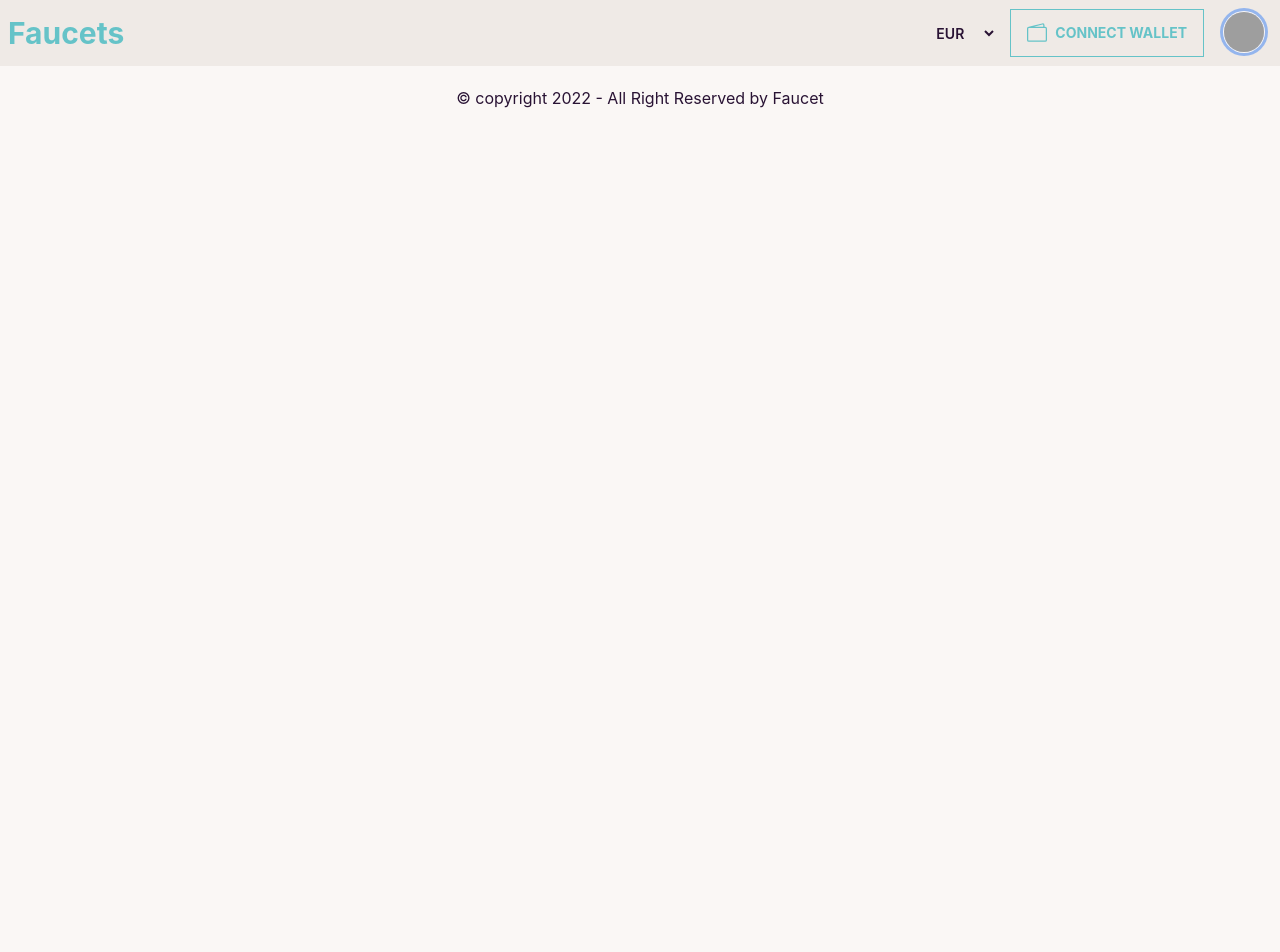
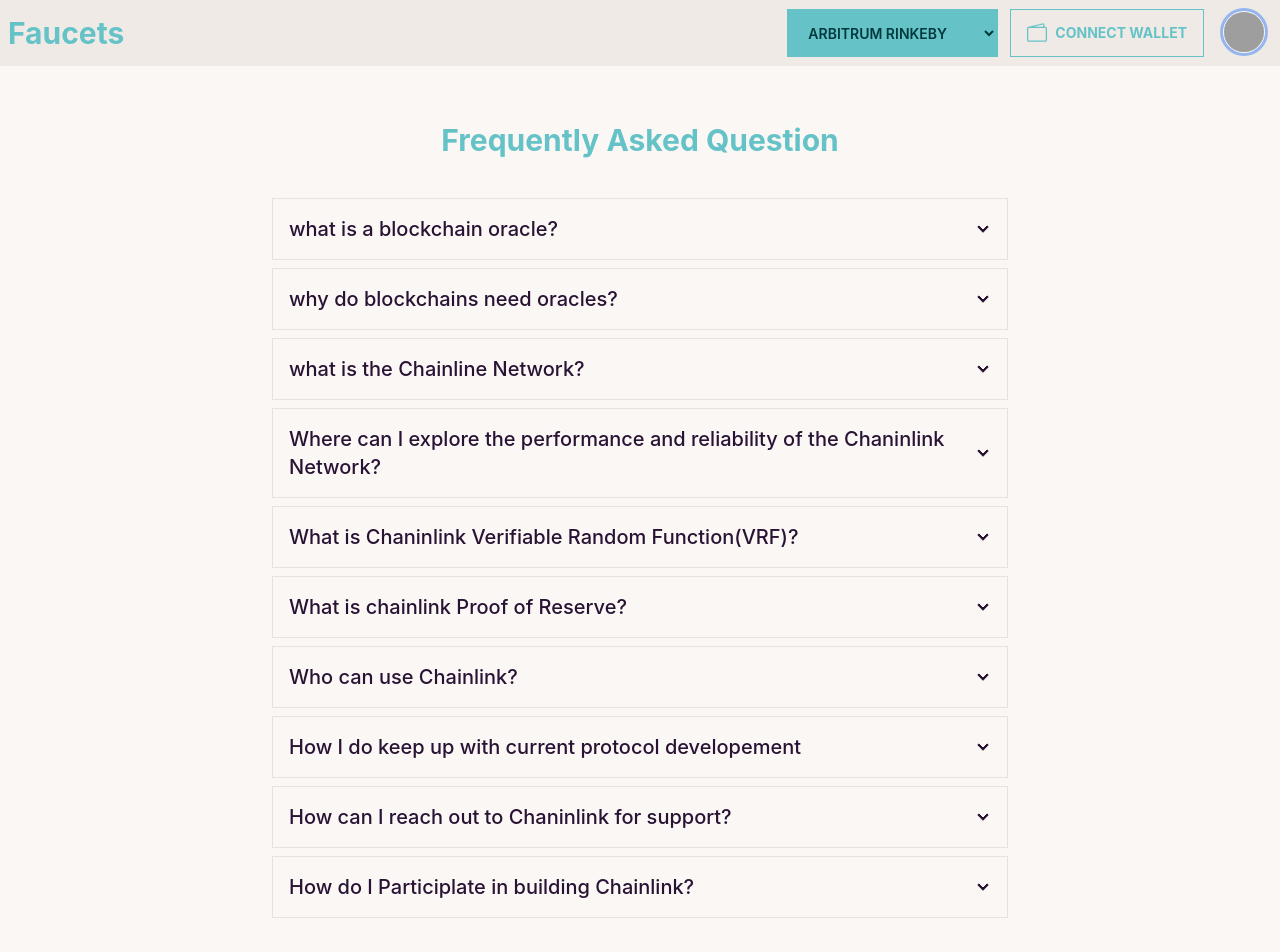
Before and after one commit to YeBenLing-ZAMAN/3W-client-site, a React (Create React App) app: page /faq in a window 1280 px wide. Shown: the top 952 px of the page. Before the commit the page ends 800 px from the top, so only its background shows below. Built offline with nearby package versions, Linux system fonts and the light colour scheme; grey boxes are pictures that could not be loaded.

Commit message:
FAQ section added.

```diff
--- /dev/null
+++ b/public/coins.json
@@ -0,0 +1,42 @@
+[
+    {
+        "id": "ajdj",
+        "name": "Arbitrum Rinkeby",
+        "image": "https://assets.coingecko.com/coins/images/1/large/bitcoin.png?1547033579"
+    },
+    {
+        "id": "dfdf",
+        "name": "Avalanche Fuji",
+        "image":  "https://assets.coingecko.com/coins/images/12559/large/coin-round-red.png?1604021818"
+    },
+    {
+        "id": "eaef",
+        "name": "BNB Chain Testnet",
+        "image": "https://assets.coingecko.com/coins/images/825/large/bnb-icon2_2x.png?1644979850"
+    },
+    {
+        "id": "aopo",
+        "name": "Ethereum Rinkeby",
+        "image": "https://assets.coingecko.com/coins/images/279/large/ethereum.png?1595348880"
+    },
+    {
+        "id": "dksa",
+        "name": "Fantom Testnet",
+        "image": "https://assets.coingecko.com/coins/images/975/large/cardano.png?1547034860"
+    },
+    {
+        "id": "dagd",
+        "name": "Harmony Testnet",
+        "image":  "https://assets.coingecko.com/coins/images/4128/large/solana.png?1640133422"
+    },
+    {
+        "id": "wgva",
+        "name": "POA Network Sokol",
+        "image": "https://assets.coingecko.com/coins/images/12171/large/polkadot.png?1639712644"
+    },
+    {
+        "id": "eadw",
+        "name": "Polgon Mumbai",
+        "image": "https://assets.coingecko.com/coins/images/12171/large/polkadot.png?1639712644"
+    }
+]
--- /dev/null
+++ b/public/faq.json
@@ -0,0 +1,42 @@
+[
+    {
+        "title":"what is a blockchain oracle?",
+        "content":"A blockchain oracle is any system that services a smart contract by providing it with data from an off-chain source or connecting it with an off-chain system. Oracles enable connectivity between blockchains and real-world data by interfacing with external APIs and data feeds, allowing them to pull data for or push data from a smart contract."
+    },
+    {
+        "title":"why do blockchains need oracles?",
+        "content":"Oracles enable smart contracts to interact with off-chain resources. Without oracles, smart contracts can only access data within a blockchain, severely limiting their potential applications. The majority of industry-changing real-world use cases for smart contracts require off-chain data and computation for proper execution and often an integration with existing payment rails to settle a contract. For example, a smart contract may require high-quality weather data from a reputable source like AccuWeather to trigger a transaction. It may also require the ability to pay out escrowed fiat currency through existing financial infrastructure, such as a bank checking account."
+    },
+    {
+        "title":"what is the Chainline Network?",
+        "content":"The Chainlink Network refers to all of the decentralized oracle networks actively operating using the Chainlink protocol, including individual oracles, data providers running their own node, and node operators. By enabling smart contracts to quickly and securely connect to off-chain data sources using decentralized oracle networks, the Chainlink Network helps developers build more robust and diverse blockchain applications using real-world inputs and outputs. Additionally, as middleware between low-level blockchain protocols and external, off-chain data sources, the Chainlink Network serves as an abstraction layer for data providers to easily sell their existing APIs to any blockchain network."
+    },
+    {
+        "title":"Where can I explore the performance and reliability of the Chaninlink Network?",
+        "content":"The Chainlink Price Feeds page provides real-time visualizations of each decentralized price feed that provides on-chain exchange rates for cryptocurrencies, stablecoins, commodities, and indices. Users can explore each individual price feed, which offers transparency around which nodes power each feed, each node’s latest response, how often feed updates occur, the gas price paid by each node, the users sponsoring each feed, and hyperlinks to on-chain transactions.requests, average response times, and more."
+    },
+    {
+        "title":"What is Chaninlink Verifiable Random Function(VRF)?",
+        "content":"Chainlink VRF brings secure random number generation to the blockchain. Chainlink VRF solves the difficult problem of providing an on-chain source of randomness that is publicly verifiable to be authentic and tamper-proof. Many smart contracts are augmenting the value they can create by utilizing Chainlink VRF, specifically applications such as gaming dApps that must prove to their users that their source of randomness is provably fair and resistant to manipulation from any external entity. Chainlink VRF enables and accelerates the development of smart contracts focused on blockchain gaming, security, layer-two protocols, and various other use cases"
+    },
+    {
+        "title":"What is chainlink Proof of Reserve?",
+        "content":"Chainlink Proof of Reserve provides smart contracts with the data required to calculate the true collateralization of any on-chain asset backed by off-chain reserves such as stablecoins and cross-chain assets. Operated by a decentralized network of oracles, Chainlink Proof of Reserve enables the autonomous auditing of collateral used within DeFi in real-time, ensuring users’ funds are protected from unforeseen fractional reserve practices and other fraudulent activity from off-chain custodians. This provides both the growing DeFi ecosystem and the traditional financial system a way to increase the transparency of operations with definitive on-chain proof of any asset’s true collateralization."
+    },
+    {
+        "title":"Who can use Chainlink?",
+        "content":"Any individual or group that needs real-world data to power and secure the execution of their smart contracts can benefit from Chainlink’s robust and customizable framework for creating decentralized oracle networks. Today, hundreds of teams working on dApps, blockchains, industry consortiums, enterprise projects, and more rely on Chainlink to provide tamper-proof inputs and outputs for their smart contracts. Chainlink has become the de facto oracle solution for the DeFi space, supporting top projects like Aave, Synthetix, and Compound, and securing billions in value across the sector.If you’d like more information on how Chainlink could provide solutions for your project, join us in the Official Discord Channel and reach out through the integrations submission form."
+    },
+    {
+        "title":"How I do keep up with current protocol developement",
+        "content":"The Chainlink development team is continuously building the network and protocol. To keep up to date with current progress you can follow the Chainlink Github. You can find a full list of open roles on the Chainlink Labs careers page."
+    },
+    {
+        "title":"How can I reach out to Chaninlink for support?",
+        "content":"For inquiries related to security and support, please reach out to the admins of official Chainlink channels or email support@chain.link‍. You can also find more technical information in the documentation. Always practice a security mindset and ensure that users you are interacting with on community channels have verifiable trusted identities. You can confirm the accounts of official Chainlink community admin by clicking their names in the chat or viewing their handles under the official channel info."
+    },
+    {
+        "title":"How do I Participlate in building Chainlink?",
+        "content":"There are numerous projects working on the development of the Chainlink ecosystem, including Chainlink Labs. You can find a full list of open roles on the Chainlink Labs careers page."
+    }
+]
--- a/public/index.html
+++ b/public/index.html
@@ -24,7 +24,7 @@
       work correctly both with client-side routing and a non-root public URL.
       Learn how to configure a non-root public URL by running `npm run build`.
     -->
-    <title>React App</title>
+    <title>Faucets</title>
   </head>
   <body>
     <noscript>You need to enable JavaScript to run this app.</noscript>
--- a/src/App.js
+++ b/src/App.js
@@ -5,16 +5,20 @@
 import Navbar from './Component/Header.js/Navbar';
 import Home from './Component/Home/Home';
 import Footer from './Component/Footer/Footer';
+import { useState } from 'react';
+import FAQ from './Component/FAQ';
 
 
 function App() {
+  const [walletType, setWalletType] = useState([]);
   return (
     <>
-    <Navbar></Navbar>
+    <Navbar setWalletType={setWalletType}></Navbar>
       <Routes>
-        <Route path='/' element={<Home/>}></Route>
+        <Route path='/' element={<Home walletType={walletType}/>}></Route>
         <Route path="/login" element={<Login />} />
         <Route path="/signup" element={<SignUp />} />
+        <Route path="/faq" element={<FAQ />} />
       </Routes>
       <Footer></Footer>
     </>
--- a/src/Component/Authencation/Login.js
+++ b/src/Component/Authencation/Login.js
@@ -74,7 +74,7 @@
                                     <input
                                         type="email"
                                         placeholder="Enter Your Email"
-                                        className="input input-bordered w-full max-w-xs"
+                                        className="input input-bordered w-full max-w-xs rounded-none"
                                         {...register("email", {
                                             required: {
                                                 value: true,
@@ -108,7 +108,7 @@
                                     <input
                                         type="password"
                                         placeholder="Enter Your Password"
-                                        className="input input-bordered w-full max-w-xs"
+                                        className="input input-bordered w-full max-w-xs rounded-none"
                                         autoComplete='off'
                                         {...register("password", {
                                             required: {
@@ -137,7 +137,7 @@
 
                                 <p className='text-red-500 my-2'>{loginError}</p>
 
-                                <input className='btn w-full max-w-xs text-white' type="submit" value="Login" />
+                                <input className='btn w-full max-w-xs text-white rounded-none' type="submit" value="Login" />
                             </form>
                             <p><small>New to here? <Link to='/signup' className='text-red-500'>Create New Account</Link></small></p>
                         </div>
--- /dev/null
+++ b/src/Component/FAQ.js
@@ -0,0 +1,36 @@
+import React, { useEffect } from 'react';
+import { useState } from 'react';
+
+const FAQ = () => {
+    const [allFAQ, setAllFAQ] = useState([]);
+    useEffect(() => {
+        fetch('FAQ.json')
+            .then(res => res.json())
+            .then(data => {
+                setAllFAQ(data);
+            })
+    }, [])
+
+    return (
+        <div className='max-w-7xl mx-auto'>
+            <div className='W-full lg:w-3/5 mx-auto p-4'>
+                <h1 className='text-3xl text-primary my-10 text-center font-bold'>Frequently Asked Question</h1>
+
+                {
+                    allFAQ?.map((faq, index) =>
+                        <div key={index} tabIndex={'0'} className="collapse collapse-arrow rounded-none border border-base-300 bo-base-100 mb-2">
+                            <div className='collapse-title text-xl font-medium'>
+                                {faq.title}
+                            </div>
+                            <div className='collapse-content'>
+                                <p>{faq.content}</p>
+                            </div>
+                        </div>)
+                }
+
+            </div>
+        </div>
+    );
+};
+
+export default FAQ;
--- a/src/Component/Header.js/Navbar.js
+++ b/src/Component/Header.js/Navbar.js
@@ -1,8 +1,11 @@
 import React from 'react';
+import { useState } from 'react';
+import { useEffect } from 'react';
 import { Link, useNavigate } from 'react-router-dom';
 
-const Navbar = () => {
+const Navbar = ({setWalletType}) => {
     const navigate = useNavigate();
+    const [allChoiceCoin, setAllChoiceCoin] = useState([]);
 
     function homeNavigate() {
         navigate('/')
@@ -10,7 +13,18 @@
 
     function handleChange(e) {
         console.log(e.target.value);
+        setWalletType(e.target.value);
     }
+
+    useEffect(() => {
+        fetch('coins.json')
+            .then(res => res.json())
+            .then(data => {
+                setAllChoiceCoin(data);
+            })
+    }, [])
+
+
     return (
         <div>
             {/* navbar */}
@@ -20,16 +34,15 @@
                         <p onClick={homeNavigate} className="text-primary normal-case text-3xl font-bold hover:cursor-pointer" >Faucets</p>
                     </div>
                     <div className="flex-none">
-                        <select className='btn btn-ghost rounded-none mr-3' onChange={handleChange}>
-                            <option value="EUR">EUR</option>
-                            <option value="USD">USD</option>
-                            <option value="RUR">RUR</option>
-                            <option value="GBP">GBP</option>
+                        <select className='btn btn-primary rounded-none mr-3 ' onChange={handleChange}>
+                            {
+                                allChoiceCoin?.map(coin => <option className='text-left' key={coin.id} value={coin.name}> <span className='hidden lg:inline'>{coin.name}</span> </option>)
+                            }
                         </select>
 
 
                         {/* wallect button part */}
-                        <label  htmlFor="connectWalletModal-popup" className='btn btn-primary btn-outline  rounded-none font-bold mr-3 text-md'>
+                        <label htmlFor="connectWalletModal-popup" className='btn btn-primary btn-outline  rounded-none font-bold mr-3 text-md'>
                             <svg xmlns="http://www.w3.org/2000/svg" width="20" height="20" fill="currentColor" className="bi bi-wallet2" viewBox="0 0 16 16">
                                 <path d="M12.136.326A1.5 1.5 0 0 1 14 1.78V3h.5A1.5 1.5 0 0 1 16 4.5v9a1.5 1.5 0 0 1-1.5 1.5h-13A1.5 1.5 0 0 1 0 13.5v-9a1.5 1.5 0 0 1 1.432-1.499L12.136.326zM5.562 3H13V1.78a.5.5 0 0 0-.621-.484L5.562 3zM1.5 4a.5.5 0 0 0-.5.5v9a.5.5 0 0 0 .5.5h13a.5.5 0 0 0 .5-.5v-9a.5.5 0 0 0-.5-.5h-13z" />
                             </svg>
@@ -44,10 +57,10 @@
                                     </div>
                                 </div>
                             </label>
-                            <ul tabIndex="0" className="dropdown-content menu p-2 shadow bg-base-100 rounded-box w-52">
-                                <li className='mb-1'><Link to='/login'>log in</Link></li>
-                                <li className='mb-1'><Link to='/signup'>sign up</Link></li>
-                                <li className='mb-1'><Link to='/dashboard/profile'>FAQ</Link></li>
+                            <ul tabIndex="0" className="dropdown-content menu p-2 shadow bg-base-100 rounded-none w-52">
+                                <li className='mb-1'><Link className='rounded-none' to='/login'>log in</Link></li>
+                                <li className='mb-1'><Link className='rounded-none' to='/signup'>sign up</Link></li>
+                                <li className='mb-1'><Link className='rounded-none' to='/faq'>FAQ</Link></li>
                             </ul>
                         </div>
                     </div>
--- a/src/Component/Home/Home.js
+++ b/src/Component/Home/Home.js
@@ -5,7 +5,7 @@
 import ConnectWalletModal from '../Modal/connectWalletModal';
 
 
-const Home = () => {
+const Home = ({walletType}) => {
     return (
         <>
             <Notice></Notice>
@@ -15,7 +15,7 @@
                         <h1 className='text-4xl font-bold'>Request testent Link</h1>
                         <p className='w-full md:w-1/2 mt-5'>Get testnet LINK for an account on one of the supported blockchain testnets so you can create and test your own oracle and Chainlinked smart contract</p>
                     </div>
-                    <Wallet></Wallet>
+                    <Wallet walletType={walletType}></Wallet>
                     <RequestHistory></RequestHistory>
                     <ConnectWalletModal></ConnectWalletModal>
                 </div>
--- a/src/Component/Home/Wallet.js
+++ b/src/Component/Home/Wallet.js
@@ -1,7 +1,7 @@
 import React, { useState } from 'react';
 import { useForm } from 'react-hook-form';
 
-const Wallet = () => {
+const Wallet = ({walletType}) => {
     const { register, formState: { errors }, handleSubmit } = useForm();
 
 
@@ -18,7 +18,7 @@
                     <svg xmlns="http://www.w3.org/2000/svg" width="16" height="16" fill="currentColor" className="bi bi-caret-down-fill inline-block mr-1" viewBox="0 0 16 16">
                         <path d="M7.247 11.14 2.451 5.658C1.885 5.013 2.345 4 3.204 4h9.592a1 1 0 0 1 .753 1.659l-4.796 5.48a1 1 0 0 1-1.506 0z" />
                     </svg>
-                    <p className=''>Your wallet is connected to Ethereum Kovan, so you are requesting Ethereum Kovan Link/ETH.</p>
+                    <p className=''>Your wallet is connected to <span className='font-bold'> {walletType} </span>, so you are requesting <span className='font-bold'> {walletType} </span> Link/ETH.</p>
                 </div>
                 <form onSubmit={handleSubmit(onSubmit)}>
                     <div className="form-control w-full mt-2 max-w-1/2">
```
Also changed, not shown: src/Component/Authencation/SignUp.js (+5 -12 lines), 2 other files (tests, documents, lock files or other folders).
